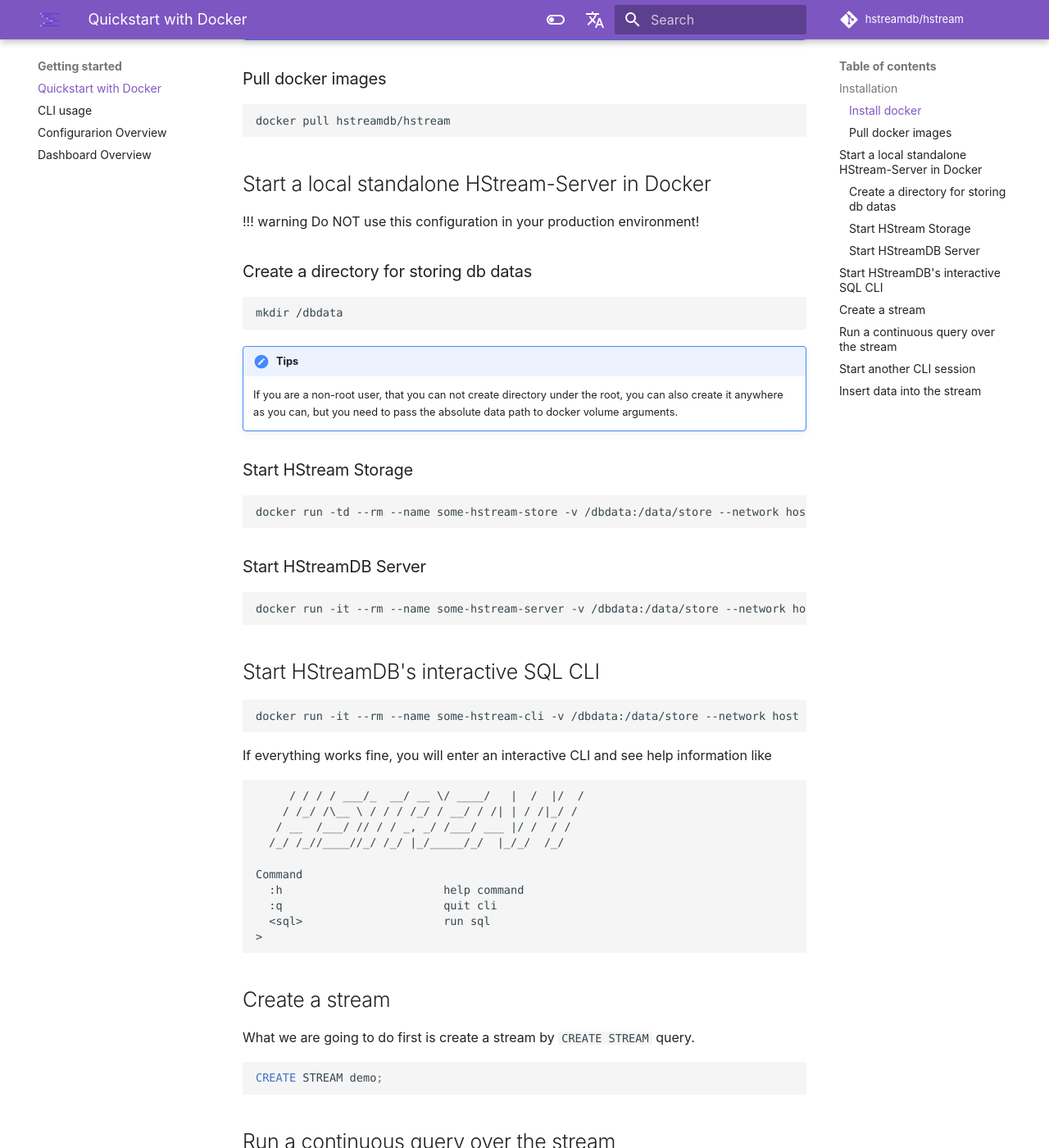
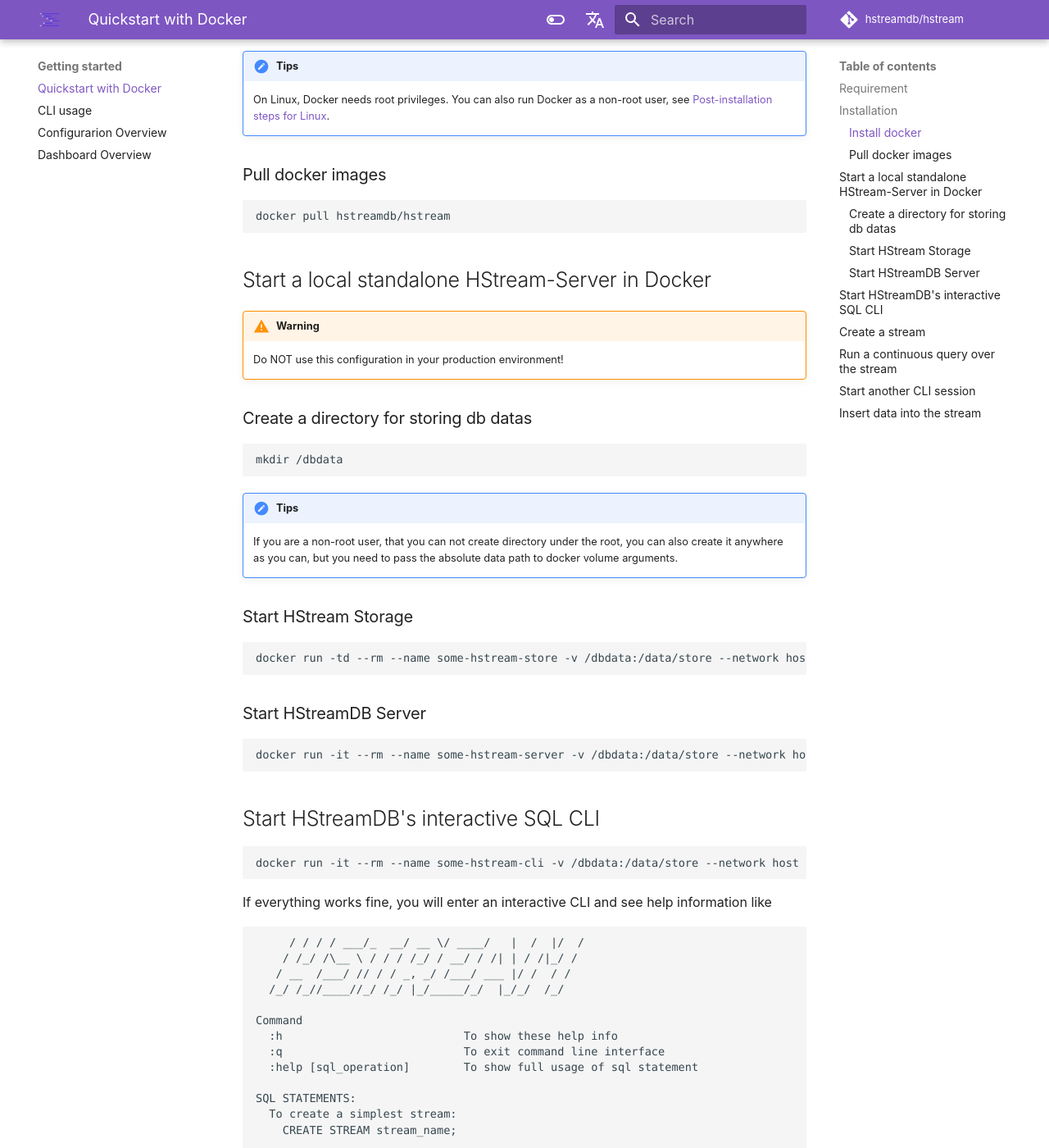
Before and after one commit to hstreamdb/docs, an MkDocs documentation site: the page built from docs/start/quickstart-with-docker.md, in a window 1280 px wide and 1400 px high, scrolled down 656 px. Shown: the whole window at 82% size. Built offline with MkDocs 1.6.1 and Material for MkDocs 9.7.7, drawn with Linux system fonts in a browser that asks for light colours; comment, search, counter and statistics services are not loaded; some of the changed text lies outside the part shown.

Commit message:
small fix (#40)

````diff
--- a/docs/start/quickstart-with-docker.md
+++ b/docs/start/quickstart-with-docker.md
@@ -1,4 +1,8 @@
 # Quickstart with Docker
+
+## Requirement
+
+Start HStream requires an operating system kernel version greater than at least Linux 4.14
 
 ## Installation
 
@@ -31,7 +35,9 @@
 
 ## Start a local standalone HStream-Server in Docker
 
-!!! warning Do NOT use this configuration in your production environment!
+!!! Warning
+
+	Do NOT use this configuration in your production environment!
 
 ### Create a directory for storing db datas
 
@@ -73,9 +79,20 @@
   /_/ /_//____//_/ /_/ |_/_____/_/  |_/_/  /_/
 
 Command
-  :h                        help command
-  :q                        quit cli
-  <sql>                     run sql
+  :h                           To show these help info
+  :q                           To exit command line interface
+  :help [sql_operation]        To show full usage of sql statement
+
+SQL STATEMENTS:
+  To create a simplest stream:
+    CREATE STREAM stream_name;
+
+  To create a query select all fields from a stream:
+    SELECT * FROM stream_name EMIT CHANGES;
+
+  To insert values to a stream:
+    INSERT INTO stream_name (field1, field2) VALUES (1, 2);
+
 >
 ```
 
````
Also changed, not shown: docs/connector/use.md (+8 -4 lines), docs/sql/sql-overview.md (+1 -1 lines), docs/start/cli.md (+8 -9 lines).
